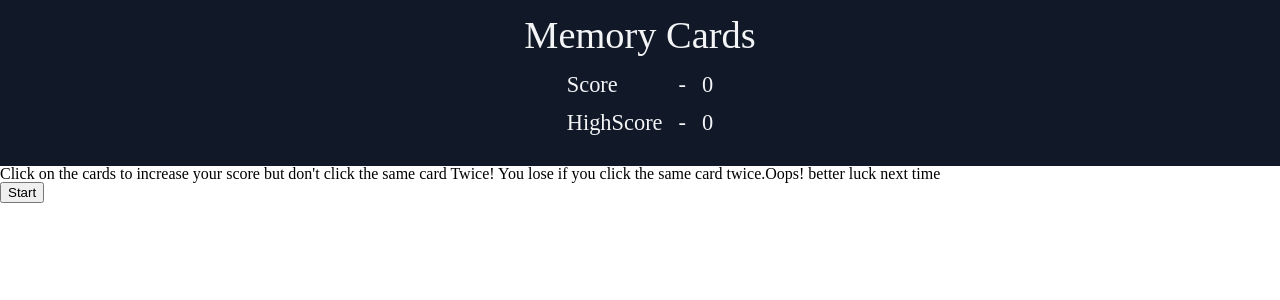
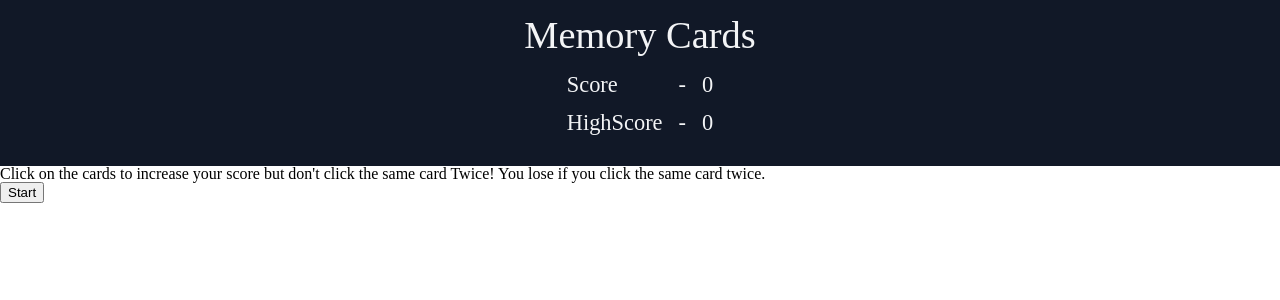
Before and after one commit to GaneshS288/memory-card, a React (Vite) app: page / in a window 1280 px wide. Shown: the top 300 px of the page. Built offline with nearby package versions, Linux system fonts and the light colour scheme; no server answers.

Commit message:
fix bug where loser message is displayed along with instructions

```diff
--- a/src/components/Hero/Hero.jsx
+++ b/src/components/Hero/Hero.jsx
@@ -10,9 +10,8 @@ export default function Hero({ gameStatus, hasWon, handleButtonClick }) {
       <p className="hero-text">
         {gameStatus === "ready" ? gameInstructions : null}
         {gameStatus === "active" ? gameInstructions : null}
-        {gameStatus === "concluded" && hasWon === true
-          ? winnerMessage
-          : loserMessage}
+        {gameStatus === "concluded" && hasWon === true ? winnerMessage : null}
+        {gameStatus === "concluded" && hasWon === false ? loserMessage : null}
       </p>
       <HeroButton
         gameStatus={gameStatus}
```
